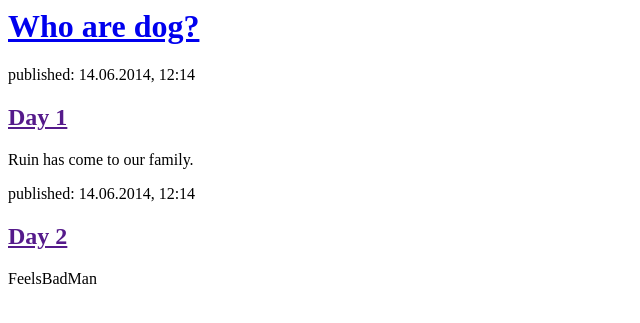
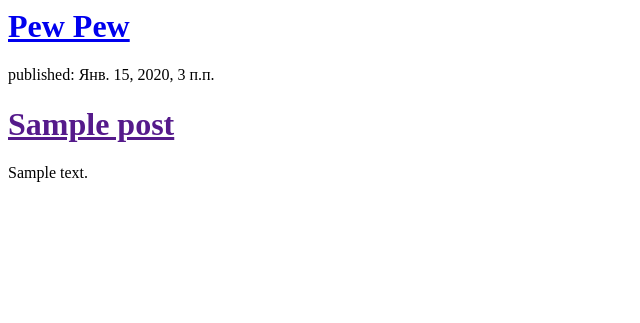
Before and after one commit to King-Of-Plague1/my-first-blog, a Django app: template blog/templates/blog/post_list.html in a window 1280 px wide. Shown: the top 323 px of the page, without its empty margins (0-640 px from the left). Run offline with Django 3.2, Linux system fonts and the light colour scheme; the template is opened without the code that fills it: values that come from a table or form of the project are taken from there, others are empty; tables that the repository leaves empty hold one stand-in row (values such as "Sample post").

Commit message:
modified templates to display posts from database.

```diff
--- a/blog/templates/blog/post_list.html
+++ b/blog/templates/blog/post_list.html
@@ -3,20 +3,16 @@
         <title>Pew</title>
     </head>
     <body>
+      <div>
+        <h1><a href="/">Pew Pew </a></h1>
+      </div>
+
+      {% for post in posts %}
         <div>
-            <h1><a href="/">Who are dog?</a></h1>
+            <p>published: {{ post.published_date }}</p>
+            <h1><a href="">{{ post.title }}</a></h1>
+            <p>{{ post.text|linebreaksbr }}</p>
         </div>
-
-        <div>
-            <p>published: 14.06.2014, 12:14</p>
-            <h2><a href="">Day 1</a></h2>
-            <p>Ruin has come to our family.</p>
-        </div>
-
-        <div>
-            <p>published: 14.06.2014, 12:14</p>
-            <h2><a href="">Day 2</a></h2>
-            <p>FeelsBadMan</p>
-        </div>
+    {% endfor %}
     </body>
 </html>
--- a/blog/views.py
+++ b/blog/views.py
@@ -1,5 +1,8 @@
 from django.shortcuts import render
+from django.utils import timezone
+from .models import Post
 
 # Create your views here.
 def post_list(request):
-    return render(request, 'blog/post_list.html', {})
+    posts = Post.objects.filter(published_date__lte=timezone.now()).order_by('published_date')
+    return render(request, 'blog/post_list.html', {'posts': posts})
```
